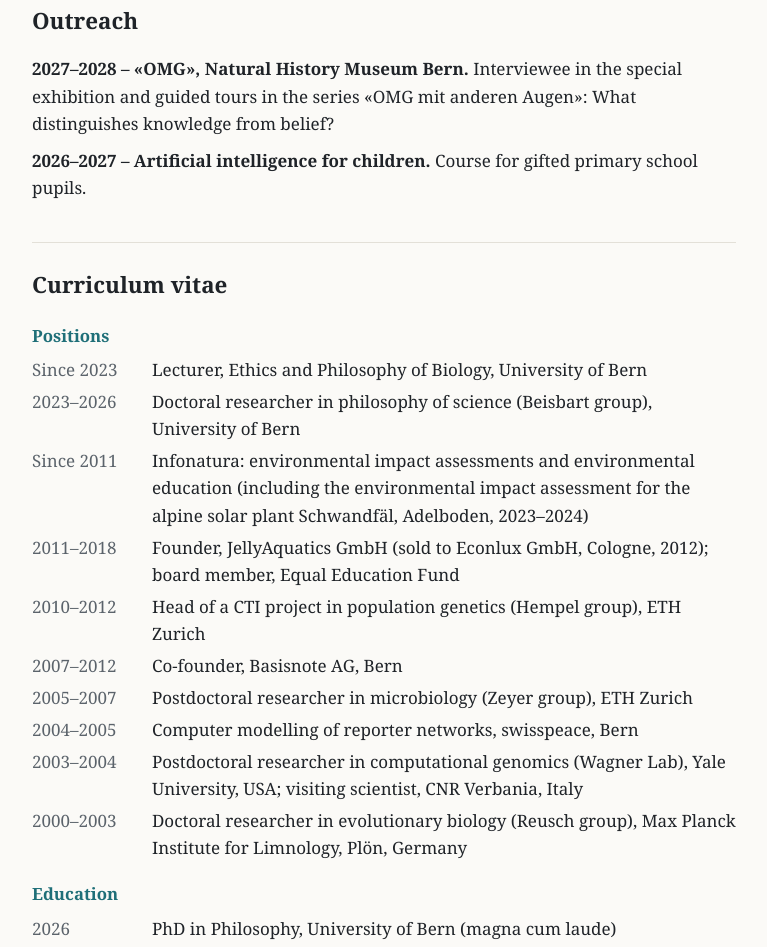
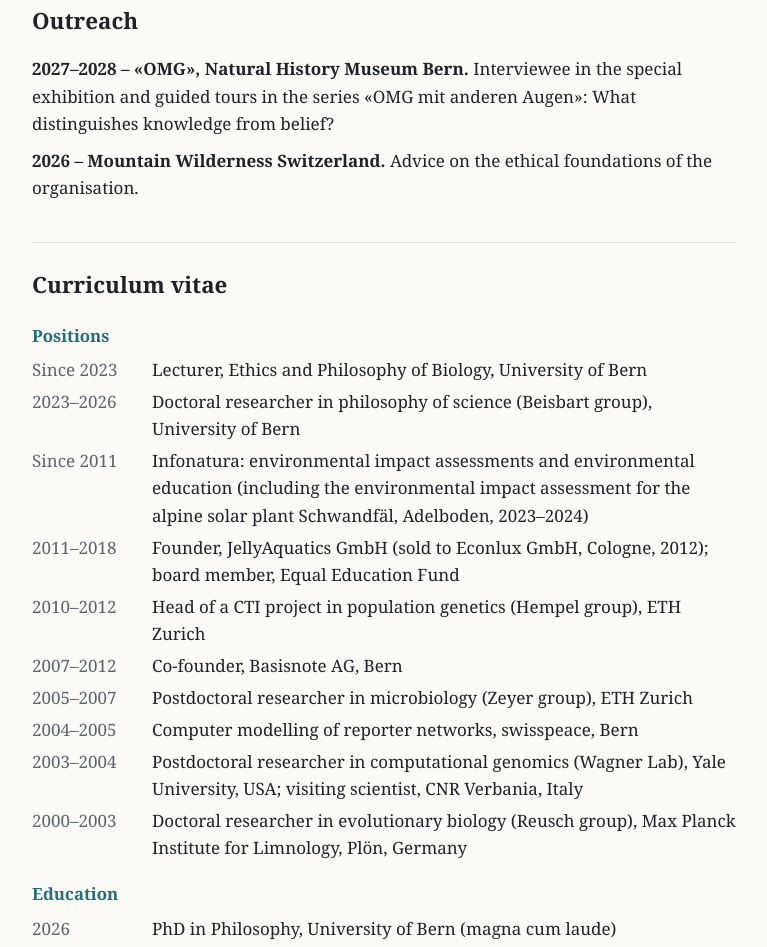
Before and after one commit to august-haemmerli/august-haemmerli.github.io, a plain HTML site: page index.html in a window 1280 px wide. Shown: the part 2363-3310 px from the top of the page, without its empty margins (256-1023 px from the left). Drawn offline with Linux system fonts and the light colour scheme.

Commit message:
Update index.html

```diff
--- a/index.html
+++ b/index.html
@@ -86,7 +86,7 @@
     <h2>Outreach</h2>
     <ul class="plain">
       <li><strong>2027–2028 – «OMG», Natural History Museum Bern.</strong> Interviewee in the special exhibition and guided tours in the series «OMG mit anderen Augen»: What distinguishes knowledge from belief?</li>
-      <li><strong>2026–2027 – Artificial intelligence for children.</strong> Course for gifted primary school pupils.</li>
+      <li><strong>2026 – Mountain Wilderness Switzerland.</strong> Advice on the ethical foundations of the organisation.</li>
     </ul>
   </section>
 
```
